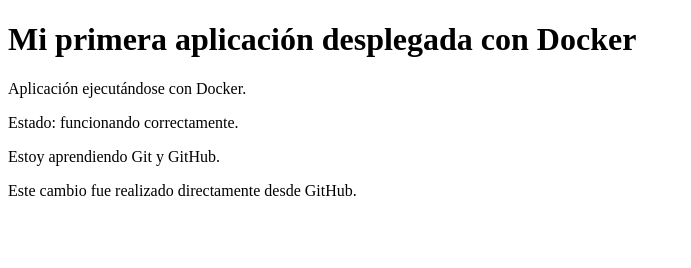
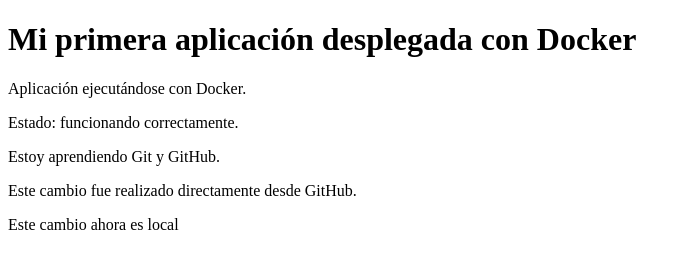
Before and after one commit to kira-g5/mi-primer-devops, a plain HTML site: page index.html in a window 1280 px wide. Shown: the whole page, without its empty margins (0-691 px from the left). Drawn offline with Linux system fonts and the light colour scheme.

Commit message:
este cambio ahora es local

```diff
--- a/index.html
+++ b/index.html
@@ -10,5 +10,6 @@
     <p>Estado: funcionando correctamente.</p>
     <p>Estoy aprendiendo Git y GitHub.</p>
     <p>Este cambio fue realizado directamente desde GitHub.</p>
+    <p>Este cambio ahora es local</p>
 </body>
 </html>
```
